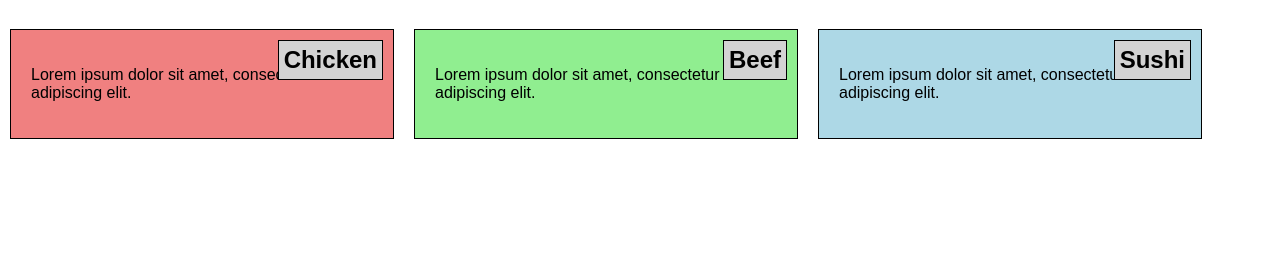
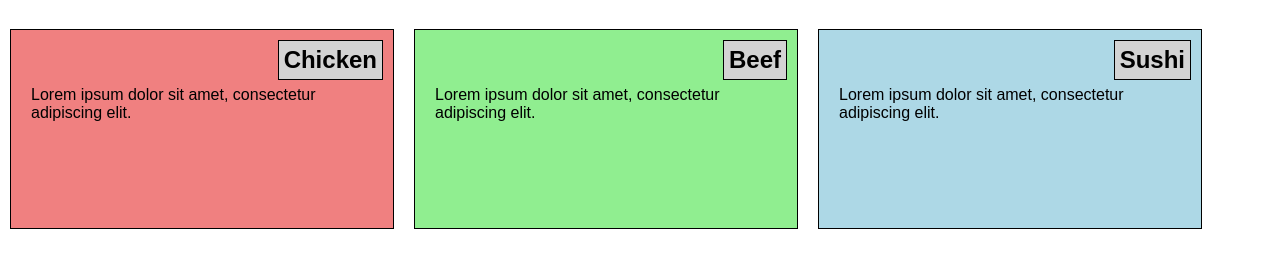
Before and after one commit to admiralbhin/admiralbhin.github.io, a plain HTML site: page module2-solution/index.html in a window 1280 px wide. Shown: the part 61-328 px from the top of the page. Drawn offline with Linux system fonts and the light colour scheme.

Commit message:
modify overlapping

```diff
--- a/module2-solution/css/styles.css
+++ b/module2-solution/css/styles.css
@@ -15,9 +15,10 @@
 
   .section {
     border: 1px solid black;
-    padding: 20px;
+    padding: 40px 20px 20px 20px; /* Added extra padding to the top */
     margin: 10px;
     position: relative;
+    min-height: 200px; /* Ensure enough height for content and title */
   }
 
   .section h2 {
```
